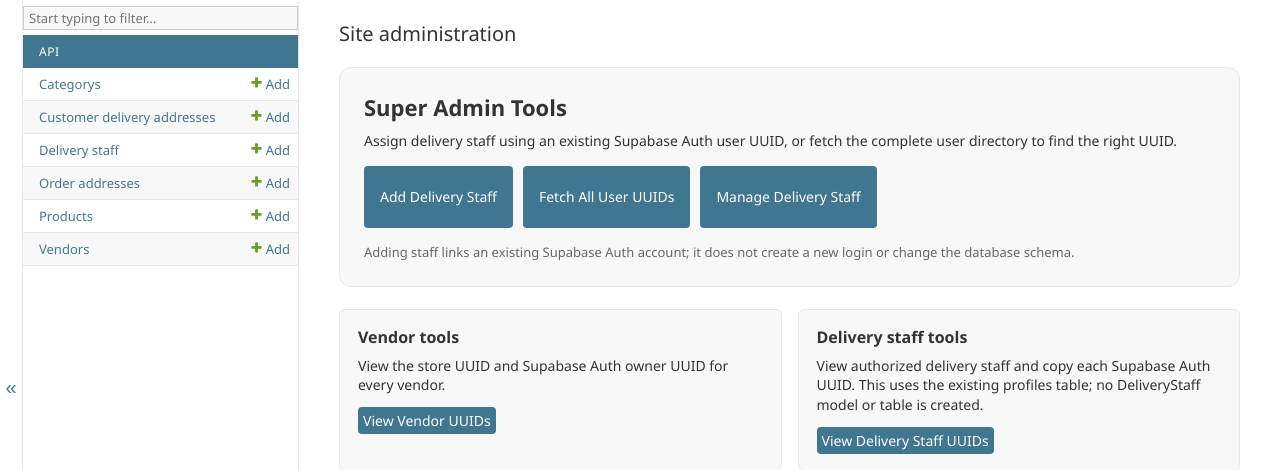
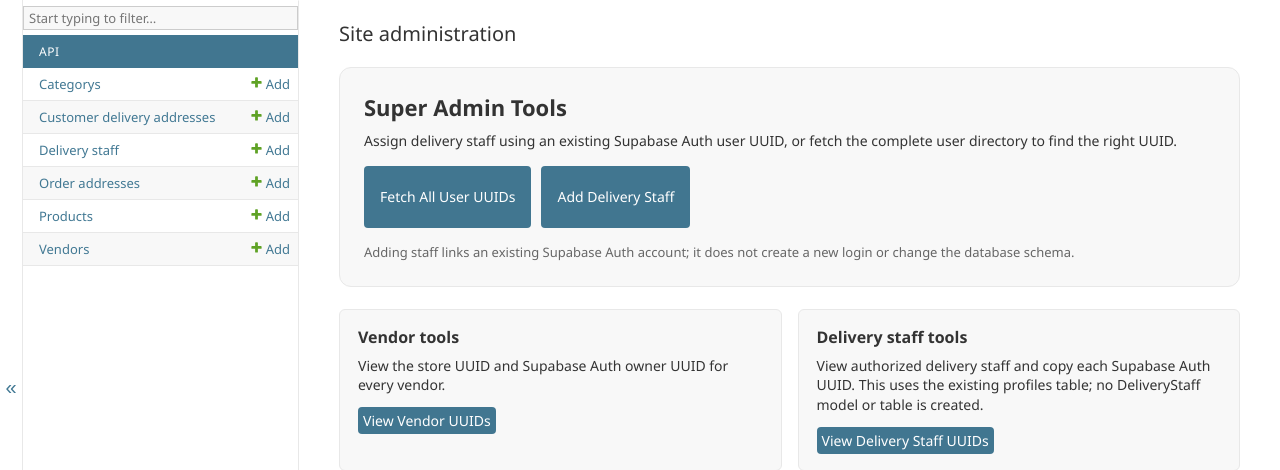
Before and after one commit to balatechitsolutions/Bala-Fashion-Rayachoty, a Django app: page /admin/ in a window 1280 px wide. Shown: the part 92-562 px from the top of the page. Run offline with Django 5.2, Linux system fonts and the light colour scheme; the visitor is signed in with stand-in values (Sample User, id 1); parts of the project's set-up code (start-up, migrations or seed data) failed here and were passed over; some libraries are stand-ins or nearby versions.

Commit message:
Adjust super admin dashboard action buttons

```diff
--- a/bala-fashion-rayachoty-web/backend/templates/admin/custom_index.html
+++ b/bala-fashion-rayachoty-web/backend/templates/admin/custom_index.html
@@ -7,9 +7,8 @@
       <h2 id="bf-super-admin-heading">Super Admin Tools</h2>
       <p>Assign delivery staff using an existing Supabase Auth user UUID, or fetch the complete user directory to find the right UUID.</p>
       <div class="bf-super-admin-actions">
+        <a class="button" href="{% url 'admin-user-uuids' %}">Fetch All User UUIDs</a>
         <a class="button bf-primary" href="{% url 'admin:api_deliverystaff_add' %}">Add Delivery Staff</a>
-        <a class="button" href="{% url 'admin-user-uuids' %}">Fetch All User UUIDs</a>
-        <a class="button" href="{% url 'admin:api_deliverystaff_changelist' %}">Manage Delivery Staff</a>
       </div>
       <p class="bf-super-admin-note">Adding staff links an existing Supabase Auth account; it does not create a new login or change the database schema.</p>
     </section>
```
